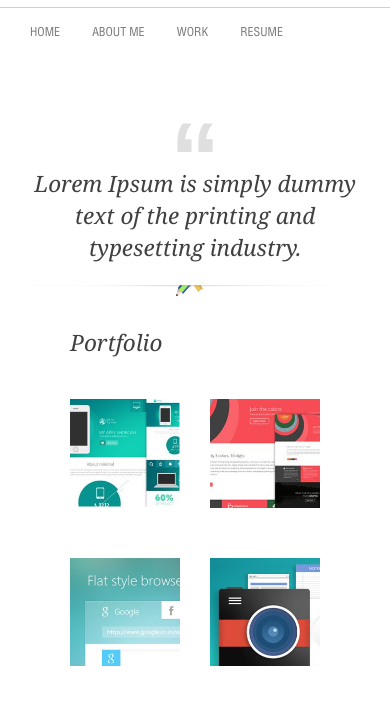
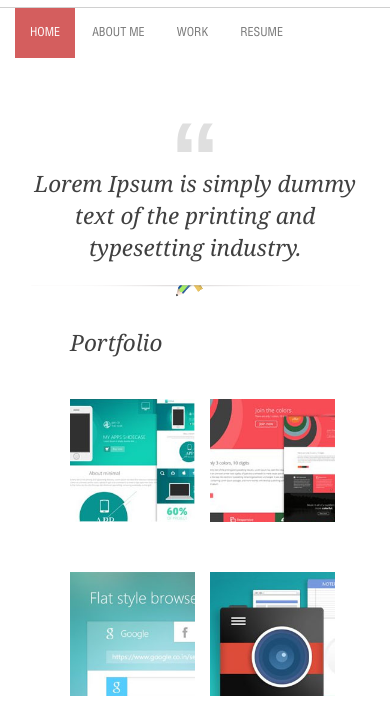
Before and after one commit to colombo-group/TanNM-bs002, a website: page index.html in a window 390 px wide. Shown: the part 94-807 px from the top of the page. Drawn offline with Linux system fonts and the light colour scheme.

Commit message:
update
update

```diff
--- a/sass/components/_narbar.scss
+++ b/sass/components/_narbar.scss
@@ -21,11 +21,20 @@
 			}
 		&:hover{
 			background:#d45e5e;
+				color:#ffffff;
 		}
 		}
 	}
 	}
-
+	.navbar-default .navbar-nav > li > a:hover{
+		color:#ffffff;
+	}
+#active{
+	background:#d45e5e;
+	a{
+		color:#ffffff;
+	}
+}
 @media screen and (max-width: 800px) {
     .menu{
     	.navbar-nav{
--- a/sass/components/_pofolio.scss
+++ b/sass/components/_pofolio.scss
@@ -10,13 +10,22 @@
 		color:#404040;
 		text-transform: capitalize;
 		padding-bottom: 10px;
+
+		}
 	}
 	.pofolio{
+		img{
+			width: 100%;
+		}
 		margin-top: 30px;
+		padding-right: 0px;
 	}
 	@media screen and (max-width:720px){
 		.pofolio{
 			margin-bottom: 20px;
+			img{
+				margin-right: 0px;
+			}
 		}
 	}
 }
```
Also changed, not shown: css/main.css.
